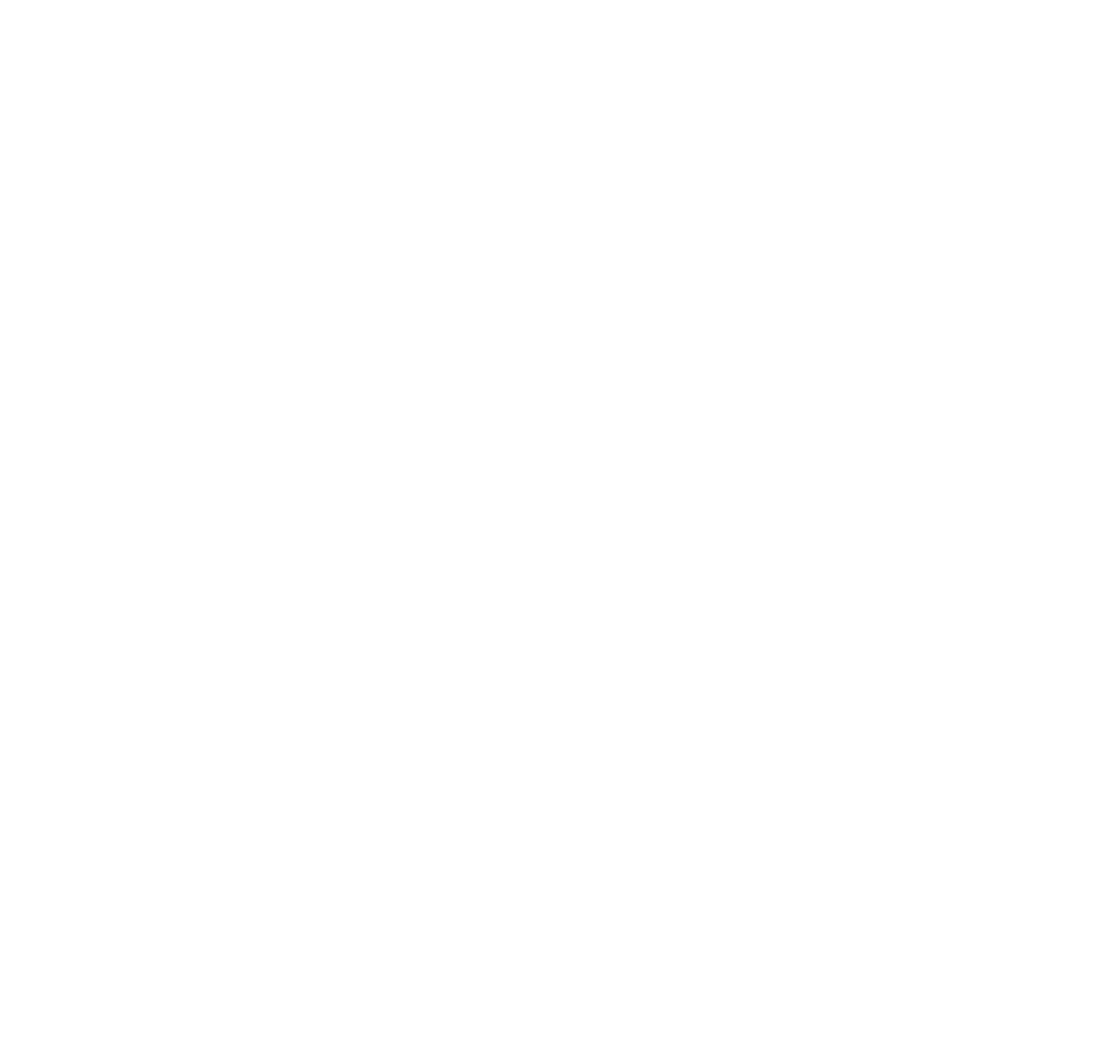
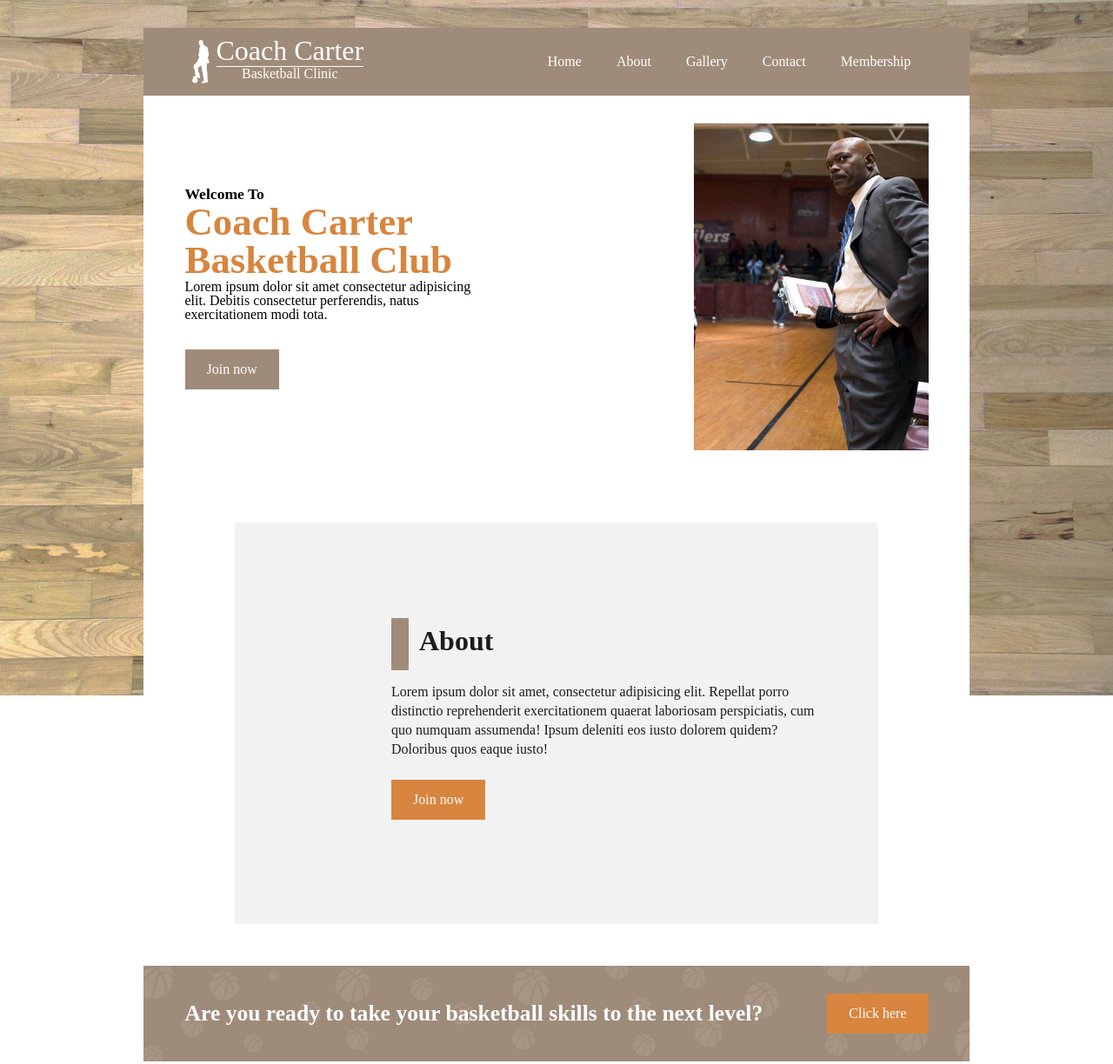
Before and after one commit to chipchap31/coachcarter, a plain HTML site: page index.html in a window 1280 px wide. Shown: the top 1224 px of the page at 87% size. Before the commit the page ends 800 px from the top, so only its background shows below. Drawn offline with Linux system fonts and the light colour scheme; files that its build step writes are made by us from their sources.

Commit message:
updated homepage

```diff
--- a/css/style.css
+++ b/css/style.css
@@ -0,0 +1,251 @@
+/*
+colors
+#d89a65
+#e6b184
+#9f8b7a
+*/
+
+*,*::before, *::after{
+    box-sizing: border-box;
+}
+html{
+    box-sizing: inherit;
+}
+p,span{
+    font-size: 1em;
+}
+h1, h2, h3, h4, h5, h6 {
+    font-weight: 700;
+    color: #1c1c1c;
+}
+h1{
+    font-size: 2.8em;
+}
+h2{
+    font-size: 2em;
+}
+h3{
+    font-size: 1.8em;
+}
+h4{
+    font-size: 1.6em;
+}
+.flex {
+    display: flex;
+}
+.background{
+    height: 100vh;
+    position: fixed;
+    top: 0;
+    left: 0;
+    width: 100%;
+    background-image: url('../imgs/court.jpg');
+    background-size: cover;
+    z-index: -1;
+}
+.wrapper{
+    background-color: white;
+    max-width: 950px;
+    margin: 2em auto;
+
+}
+.inner{
+    max-width: 90%;
+    margin: 0 auto;
+}
+header{
+    padding: 10px 0;
+    background-color: #9f8b7a;
+}
+
+header .inner{
+    justify-content: space-between;
+}
+header .logo{
+    text-decoration: none;
+    color: white;
+    text-align: center;
+}
+header .logo img{
+    float: left;
+}
+header .logo span{
+    font-size: 2em;
+    text-transform: capitalize;
+    border-bottom: 1px solid white;
+}
+header .logo p{
+    margin-top: 3px;
+    text-transform: capitalize;
+}
+
+header nav ul li a{
+    text-decoration: none;
+    text-transform: capitalize;
+    color: white;
+    display: block;
+    padding: 10px  20px;
+}
+header nav ul li a:hover{
+    background-color: #9e7e63;
+}
+header nav .flex {
+    height: 100%;
+    align-items: center;
+}
+.button{
+    padding: 15px 25px;
+
+    display: inline-block;
+    text-decoration: none;
+    color: white;
+}
+
+
+
+#landing .inner{
+    align-items: center;
+    justify-content: space-between;
+    padding: 2em 0;
+}
+#landing .dta:nth-child(1) h1{
+    color: #d7853f;
+}
+#landing .dta:nth-child(1) span{
+
+    font-weight: 700;
+    font-size: 1.1em;
+}
+#landing .dta:nth-child(1) p{
+   max-width: 350px;
+
+}
+#landing .dta:nth-child(1) .button{
+    background-color: #9f8b7a;
+    margin-top: 2em;
+}
+#landing .dta:nth-child(2) img{
+    width: 270px;
+    height: 376px;;
+}
+
+
+
+
+
+
+
+
+
+
+#about{
+    justify-content: center;
+    padding: 3em 0;
+}
+#about .dta{
+    padding: 120px 60px 120px 180px;
+    background-color: #f2f2f2;
+    display: inline-block;
+
+}
+#about .dta p{
+ max-width: 500px;
+ color: #1c1c1c;
+ margin-top: 2em;
+ line-height: 22px;
+}
+#about h2{
+    position: relative;
+    text-indent: 1em;
+
+}
+#about .button{
+    margin-top: 1.5em;
+    background-color: #d7853f;
+}
+#about h2::before{
+    content: '';
+    height: 60px;
+    width: 20px;
+    position: absolute;
+    left: -0.01em;
+    top: -0.3em;
+    background-color: #9f8b7a;
+}
+
+
+
+#redirect{
+    background-size: cover;
+    background-repeat: no-repeat;
+    background-image: url('../imgs/Home_03.jpg');
+    color: white;
+    padding: 2em 0;
+}
+#redirect h4{
+    color: white;
+}
+#redirect .button{
+    background-color: #d7853f;
+}
+#redirect .inner {
+    justify-content: space-between;
+    align-items: center;
+}
+
+
+
+
+#more_info {
+    padding: 4em 0;
+}
+#more_info .inner{
+    justify-content: space-between;
+}
+#more_info  .dta:nth-child(1){
+    max-width: 400px;
+}
+#more_info  .dta:nth-child(1) img{
+    height: 85;
+    width: 92px;
+    float: left;
+    margin-right: 1em;
+}
+#more_info  .dta:nth-child(1) .flex{
+    justify-content: space-between;
+}
+
+#more_info .dta h2{
+    position: relative;
+    text-indent: 1em;
+    margin-bottom: 1em;
+}
+#more_info .dta:nth-child(1) .dta-inner{
+    padding-top: 1em;
+}
+#more_info .dta h2::before{
+    content: '';
+    height: 60px;
+    width: 20px;
+    position: absolute;
+    left: -0.01em;
+    top: -0.3em;
+    background-color: #9f8b7a;
+}
+#more_info .dta:nth-child(2) i{
+    font-size: 2em;
+    margin-right: 1em;
+    color: #d7853f;
+    float: left;
+}
+#more_info .dta:nth-child(2) ul li{
+    margin-bottom: 3em;
+    font-size: 1.1em;
+
+}
+#more_info .dta:nth-child(2) ul{
+    padding-top: 1em;
+}
+#more_info .dta{
+    padding: 0 2em;
+}
--- a/index.html
+++ b/index.html
@@ -3,13 +3,110 @@
 <head>
     <meta charset="UTF-8">
     <meta name="viewport" content="width=device-width, initial-scale=1.0">
+    <link rel="stylesheet"  href="css/reset.css">
+    <link rel="stylesheet"  href="css/style.css">
     <meta http-equiv="X-UA-Compatible" content="ie=edge">
+    <link rel="stylesheet" href="https://use.fontawesome.com/releases/v5.5.0/css/all.css" integrity="sha384-B4dIYHKNBt8Bc12p+WXckhzcICo0wtJAoU8YZTY5qE0Id1GSseTk6S+L3BlXeVIU" crossorigin="anonymous">
     <title>Coach Carter Basketball Clinic</title>
-    <link rel="stylesheet" href="reset.css">
-    <link rel="stylesheet" href="style.css">
-
 </head>
 <body>
+    <div class="background"></div>
+    <div class="wrapper">
+    <header>
+        <div class="inner flex">
 
+                <a href="#" class="logo">
+
+                        <img src="imgs/newcoach.png" alt="logo">
+
+                        <span>coach carter</span>
+
+                        <p>basketball clinic</p>
+
+                </a>
+                <nav>
+                    <ul class="flex">
+                        <li><a href="#">home</a></li>
+                        <li><a href="#">about</a></li>
+                        <li><a href="#">gallery</a></li>
+                        <li><a href="#">contact</a></li>
+                        <li><a href="#">membership</a></li>
+                    </ul>
+                </nav>
+        </div>
+    </header>
+    <section id="landing">
+        <div class="inner flex">
+            <div class="dta">
+                <span>Welcome To</span>
+                <h1>Coach Carter <br>Basketball Club</h1>
+                <p>Lorem ipsum dolor sit amet consectetur adipisicing elit.
+                    Debitis consectetur perferendis, natus exercitationem modi tota.</p>
+                <a href="#" class="button">Join now</a>
+            </div>
+            <div class="dta">
+                <a href="https://m.media-amazon.com/images/M/MV5BMjQ0Nzk4NDAwMl5BMl5BanBnXkFtZTYwOTk3NDY2._V1_.jpg"
+                    target="_blank">
+                    <img src="imgs/landing.jpg" alt="coach carter">
+                </a>
+
+            </div>
+        </div>
+    </section>
+    <section id="about" class="flex">
+        <div class="dta">
+                <h2 class=".box">About</h2>
+                <p>Lorem ipsum dolor sit amet, consectetur adipisicing elit. Repellat porro distinctio reprehenderit exercitationem quaerat laboriosam perspiciatis, cum quo numquam assumenda!
+                    Ipsum deleniti eos iusto dolorem quidem? Doloribus quos eaque iusto!</p>
+                    <a href='#' class="button">Join now</a>
+                </div>
+
+    </section>
+
+
+
+    <section id='redirect'>
+        <div class="inner flex">
+        <h4>Are you ready to take your basketball skills to the next level?</h4>
+        <a href="#" class="button">Click here</a>
+    </div>
+    </section>
+
+
+    <section id="more_info">
+        <div class="inner flex">
+            <div class="dta">
+                <h2>
+                    Feedbacks
+                </h2>
+                <div class="dta-inner">
+                    <img src="imgs/feedback.jpg" alt="profile">
+                    <div class="flex">
+                        <h4>John Doe</h4>
+                        <i class="fab fa-facebook-f"></i>
+                    </div>
+                    <p>Lorem ipsum dolor sit amet consectetur adipisicing elit. Quis ea doloribus doloremque adipisci voluptatum facere sed quo, nisi ducimus rerum veritatis possimus sint?</p>
+                </div>
+
+                <div class="dta-inner">
+                        <img src="imgs/feedback.jpg" alt="profile">
+                        <div class="flex">
+                            <h4>John Doe</h4>
+                            <i class="fab fa-facebook-f"></i>
+                        </div>
+                        <p>Lorem ipsum dolor sit amet consectetur adipisicing elit. Quis ea doloribus doloremque adipisci voluptatum facere sed quo, nisi ducimus rerum veritatis possimus sint?</p>
+                    </div>
+            </div>
+            <div class="dta">
+                <h2>Contact</h2>
+                <ul>
+                    <li><i class="fas fa-map-marker-alt"></i>Main St, Celbridge Abbey, Celbridge, Co. Kildare</li>
+                    <li><i class="fas fa-envelope"></i>ccbc@info.ie</li>
+                    <li><i class="fas fa-phone"></i>00123456789</li>
+                </ul>
+            </div>
+        </div>
+    </section>
+</div>
 </body>
 </html>
```
Also changed, not shown: imgs/Home_03.jpg (added), imgs/court.jpg (added), imgs/feedback.jpg (added), imgs/landing.jpg (added), imgs/newcoach.png (added).
